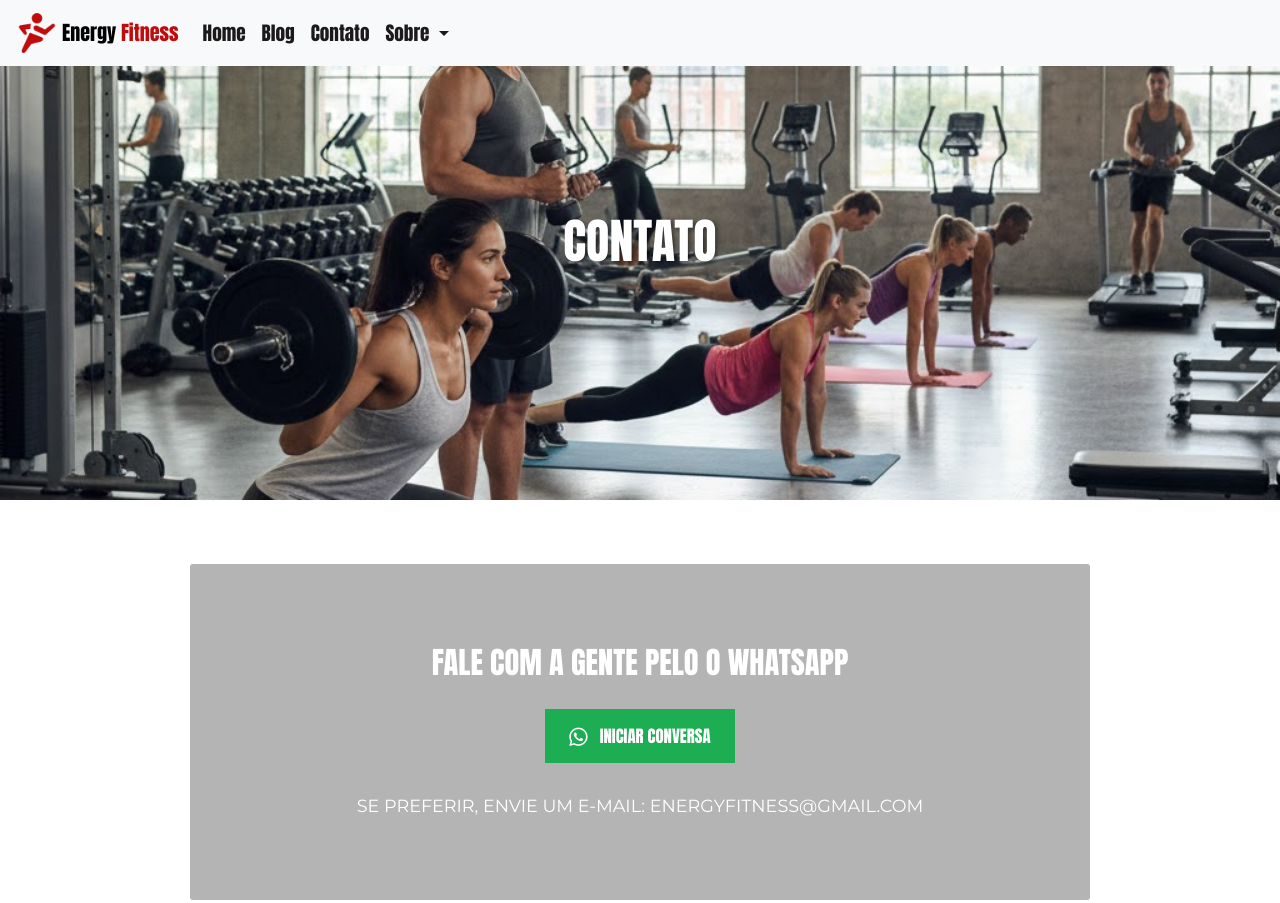
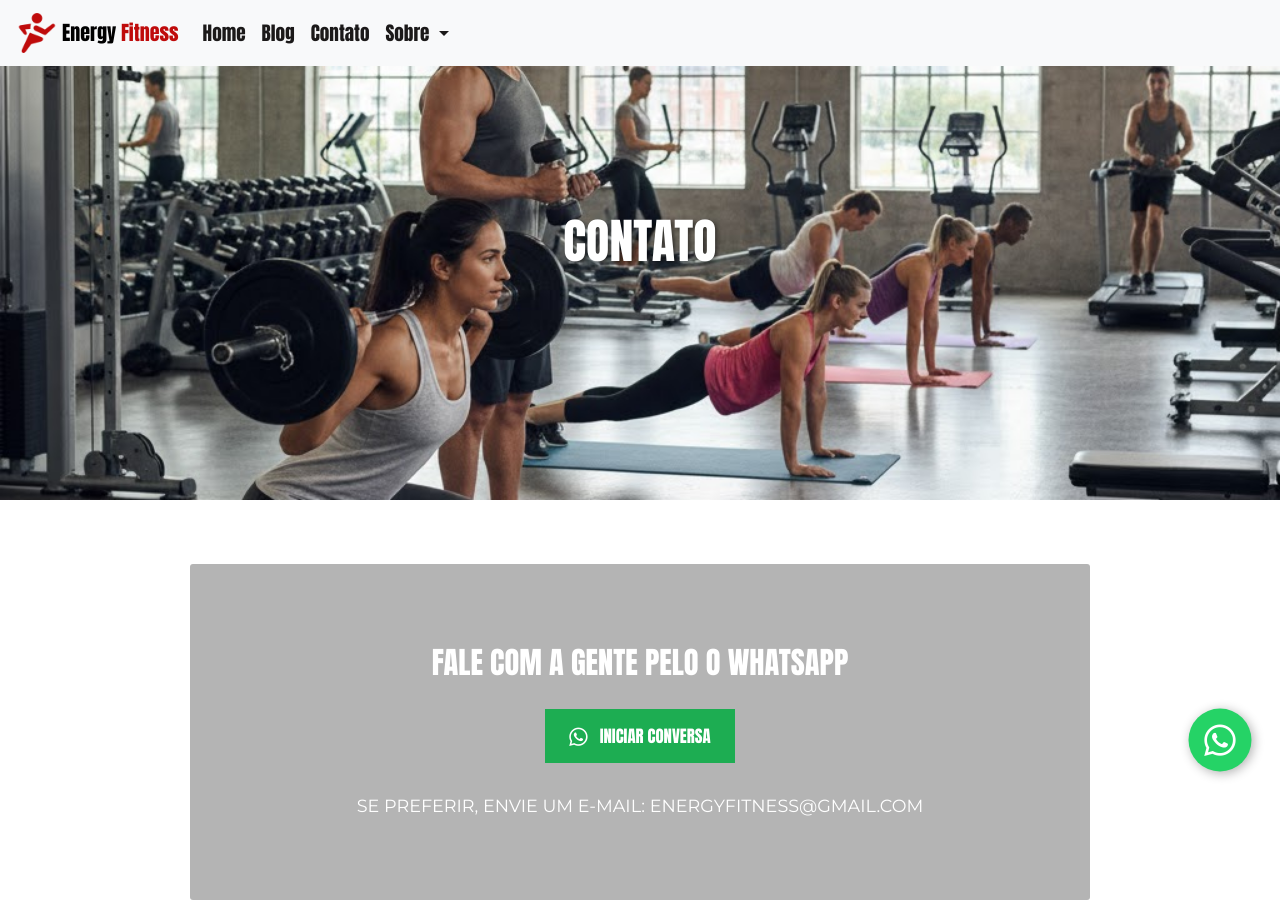
Before and after one commit to Nicole-lou/Projeto-Full-Stack-Academia, a plain HTML site: page contato.html in a window 1280 px wide. Shown: the top 903 px of the page. Drawn offline with nearby package versions, Linux system fonts and the light colour scheme.

Commit message:
link de whatsapp

```diff
--- /dev/null
+++ b/Css/whatsapp-float.css
@@ -0,0 +1,49 @@
+/* Estilo para o Botão Flutuante do WhatsApp */
+.whatsapp-float {
+    position: fixed;
+    width: 60px;
+    height: 60px;
+    bottom: 30px;
+    right: 30px;
+    background-color: #25d366;
+    color: #FFF !important;
+    border-radius: 50px;
+    text-align: center;
+    font-size: 30px;
+    box-shadow: 2px 2px 10px rgba(0, 0, 0, 0.3);
+    z-index: 1000; /* Garante que fique acima de tudo */
+    display: flex;
+    align-items: center;
+    justify-content: center;
+    text-decoration: none !important;
+    transition: all 0.3s ease;
+}
+
+/* Efeito de aumento e sombra ao passar o mouse */
+.whatsapp-float:hover {
+    background-color: #128c7e;
+    transform: scale(1.1);
+    box-shadow: 2px 5px 15px rgba(0, 0, 0, 0.4);
+}
+
+/* Animação sutil de pulso para chamar atenção */
+@keyframes pulse-whatsapp {
+    0% { transform: scale(1); }
+    50% { transform: scale(1.05); }
+    100% { transform: scale(1); }
+}
+
+.whatsapp-float {
+    animation: pulse-whatsapp 2s infinite;
+}
+
+/* Ajuste para telas pequenas */
+@media (max-width: 768px) {
+    .whatsapp-float {
+        width: 50px;
+        height: 50px;
+        bottom: 20px;
+        right: 20px;
+        font-size: 25px;
+    }
+}
--- a/contato.html
+++ b/contato.html
@@ -6,6 +6,7 @@
     <title>Energy Fitness - gym</title>
     <link rel="stylesheet" href="Css/style.css">
     <link rel="stylesheet" href="Css/contato.css">
+    <link rel="stylesheet" href="Css/whatsapp-float.css">
 
     <!-- Bootstrap CSS -->
     <link rel="stylesheet" href="https://cdnjs.cloudflare.com/ajax/libs/bootstrap/5.3.8/css/bootstrap.min.css">
@@ -142,6 +143,15 @@
 </footer> <!-- Fim do Footer -->
 
 
+<a href="https://wa.me/21987123456?text=Olá!%20Estou%20no%20site%20da%20Energy%20Fitness%20e%20gostaria%20de%20mais%20informações."
+   class="whatsapp-float"
+   target="_blank"
+   rel="noopener noreferrer"
+   title="Fale conosco pelo WhatsApp">
+    <!-- Ícone oficial do WhatsApp via Bootstrap Icons -->
+    <i class="bi bi-whatsapp"></i>
+</a>
+
 
 
 <script src="https://cdnjs.cloudflare.com/ajax/libs/bootstrap/5.3.8/js/bootstrap.bundle.min.js"></script>
```
Also changed, not shown: Aulas.html (+9 -0 lines), blog.html (+9 -0 lines), index.html (+9 -1 lines), privacidade.html (+10 -0 lines).
